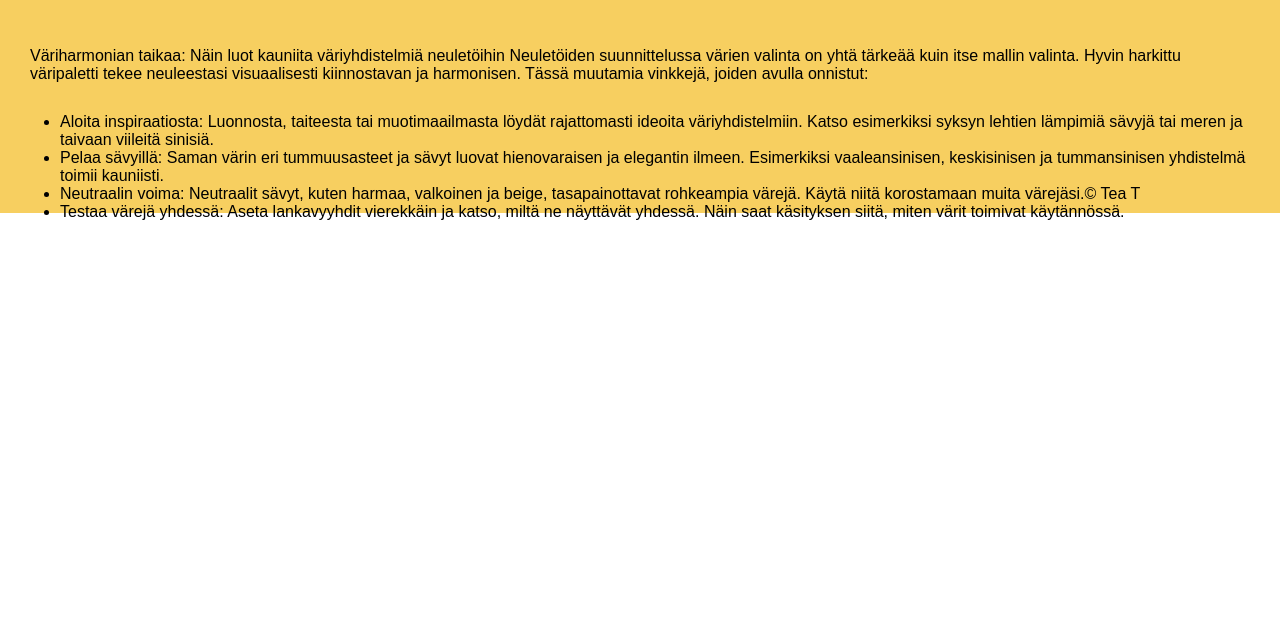
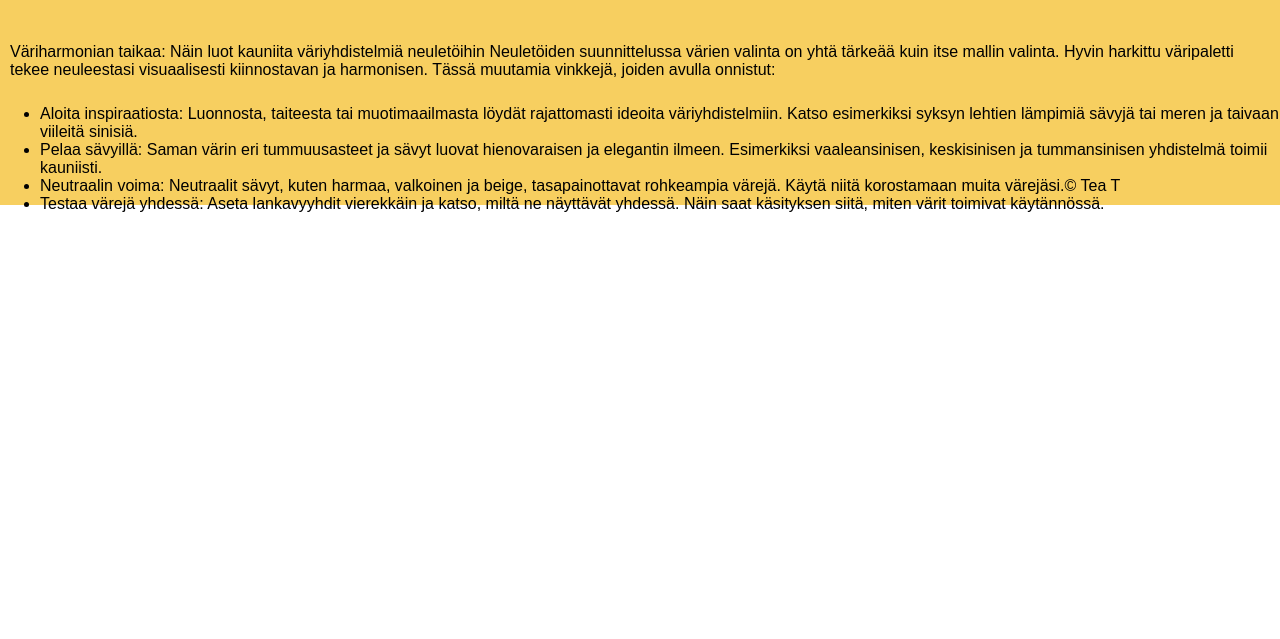
Before and after one commit to TeMiTu/Tea.github.io, a plain HTML site: page varit.html in a window 1280 px wide. Shown: the part 161-800 px from the top of the page. Drawn offline with Linux system fonts and the light colour scheme.

Commit message:
Add files via upload

```diff
--- a/varit.html
+++ b/varit.html
@@ -9,13 +9,6 @@
         <!-- lisää icon-->
          <link href="tyylit.css" rel="stylesheet">
         <style>
-
-            .teksti, p, h2{margin: 20px;
-
-}
-
-
-
 
         </style>
     </head>
```
